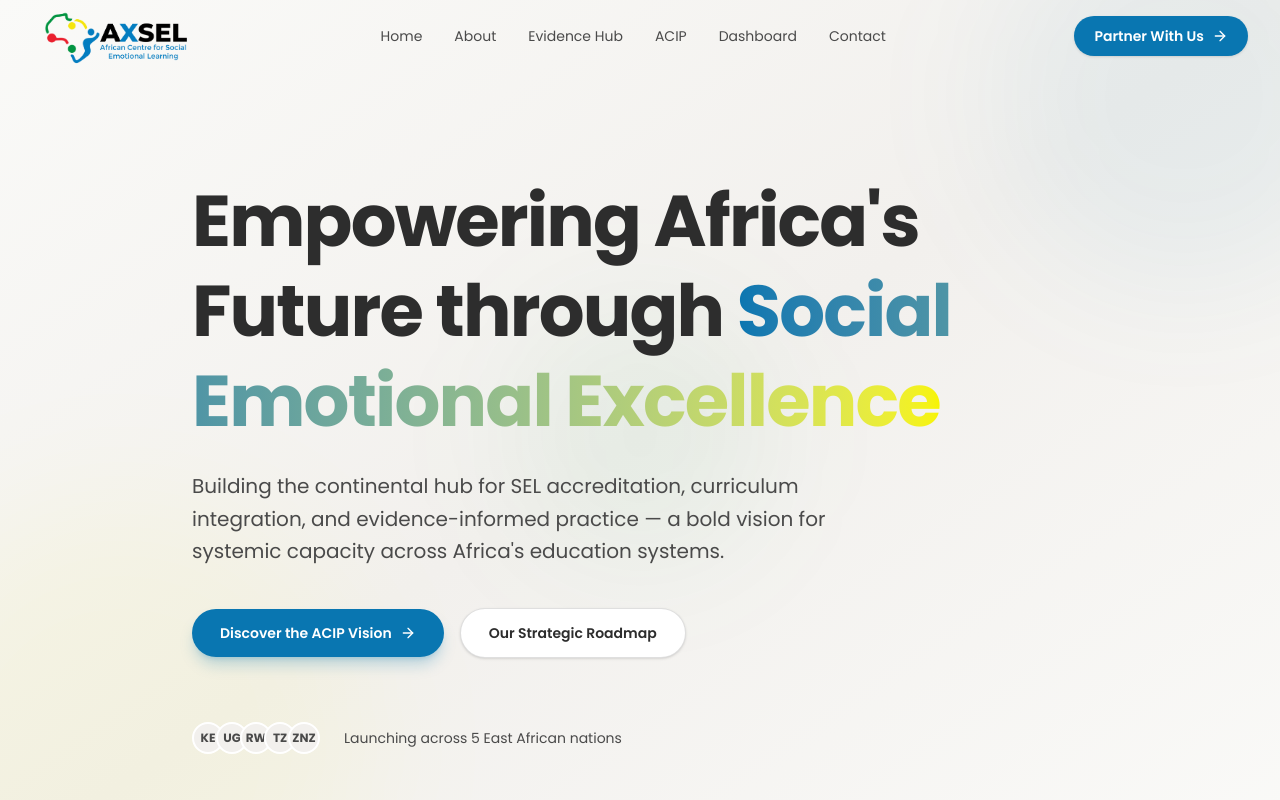
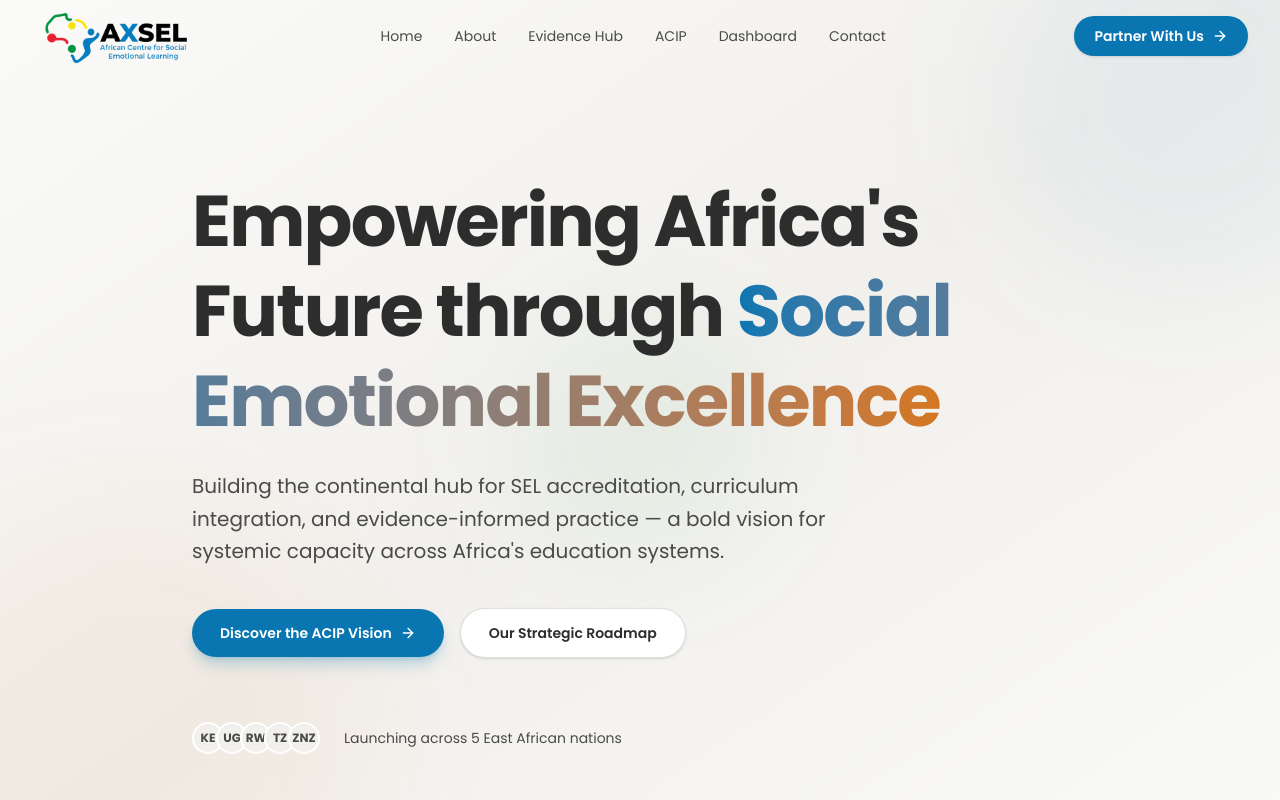
Before and after one commit to LGIHE/axsel_website, a React (Vite) app: page / in a window 1280 px wide. Shown: the top 800 px of the page. Built offline with nearby package versions, Linux system fonts and the light colour scheme.

Commit message:
Update ochre color to burnt orange blend of ochre and red for better visibility

```diff
--- a/src/index.css
+++ b/src/index.css
@@ -6,8 +6,8 @@
   --color-terracotta: #0976B1;
   --color-terracotta-dark: #066090;
   --color-terracotta-light: #3A9DD4;
-  --color-ochre: #F7F400;
-  --color-ochre-light: #F9F74D;
+  --color-ochre: #D4771E;
+  --color-ochre-light: #E8A02F;
   --color-academic-white: #FAFAF8;
   --color-warm-gray: #F2F0ED;
   --color-warm-gray-dark: #E5E2DD;
```
